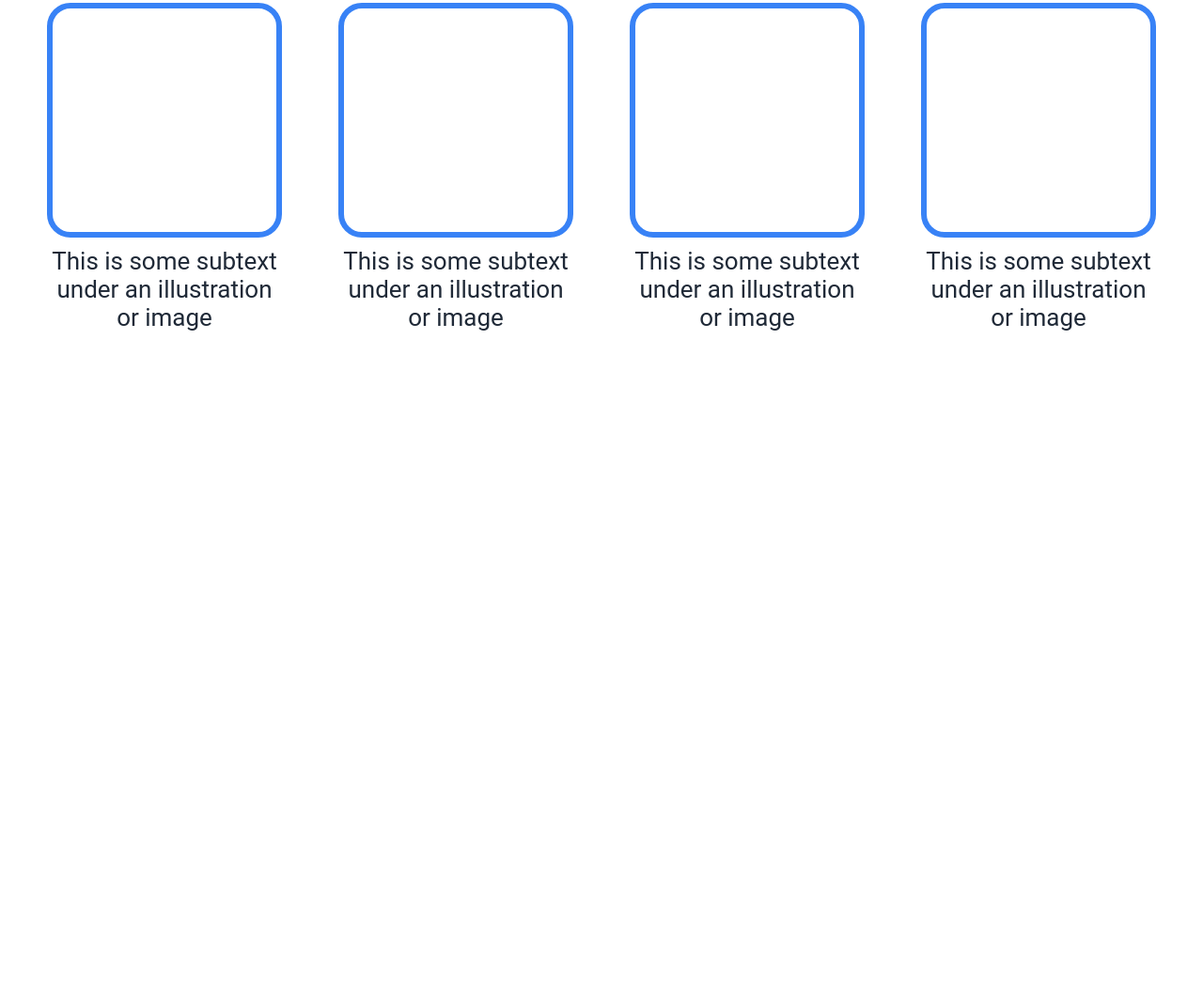
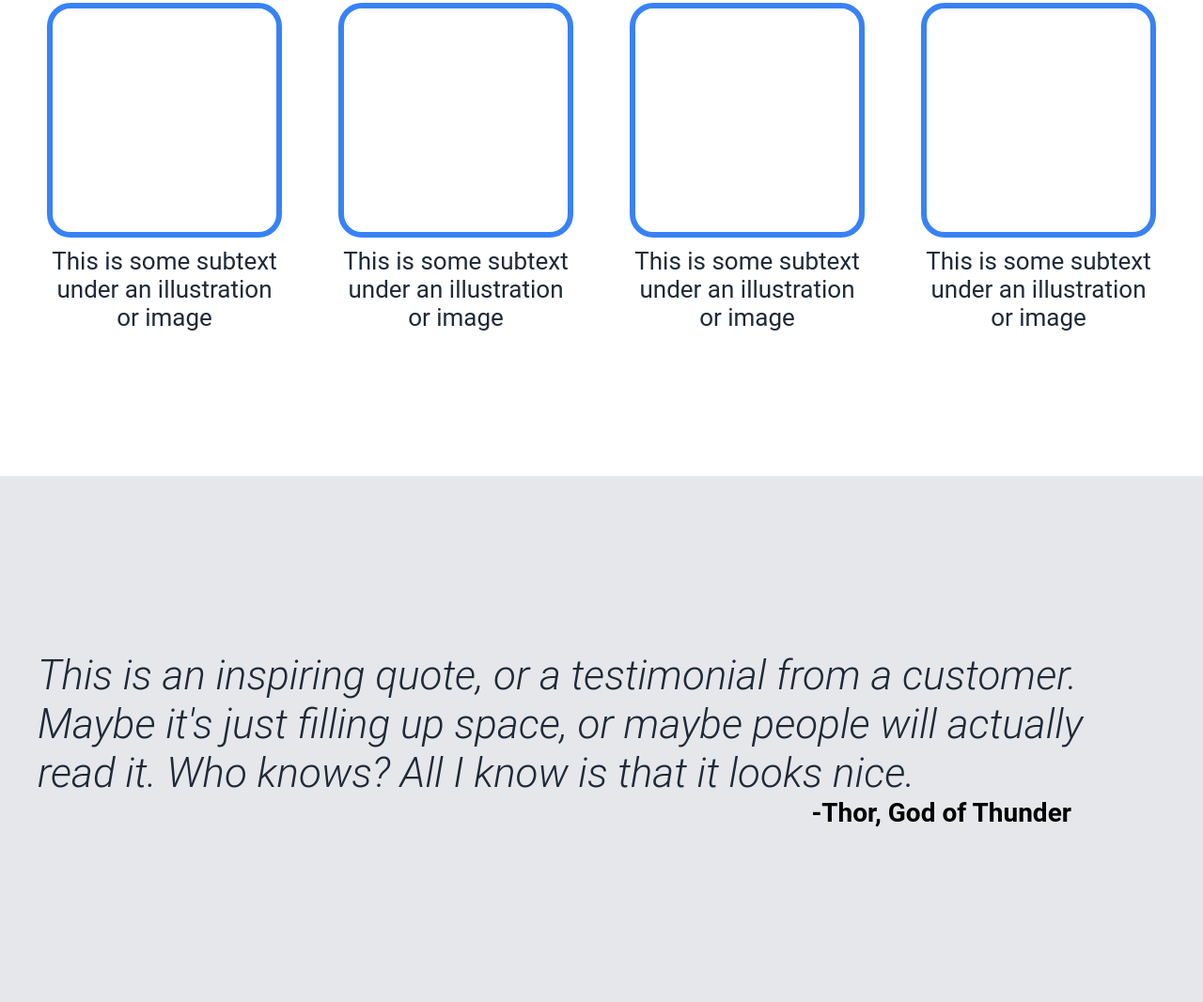
Before and after one commit to pwdcat/landing-page, a plain HTML site: page index.html in a window 1280 px wide. Shown: the part 733-1800 px from the top of the page at 94% size. Before the commit the page ends 1208 px from the top, so only its background shows below. Drawn offline with Linux system fonts and the light colour scheme.

Commit message:
Added quote section to the website Added a new quote section to the website layout. The quote section includes the lack of any inspirational quote. Following through Odin's full design

```diff
--- a/index.html
+++ b/index.html
@@ -56,6 +56,13 @@
             </div>
         </div>
     </div>
+    <!-- Quote -->
+    <div class="quote-section">
+        <div class="dock">
+            <div class="quote">This is an inspiring quote, or a testimonial from a customer. Maybe it's just filling up space, or maybe people will actually read it. Who knows? All I know is that it looks nice.</div>
+            <div class="source">-Thor, God of Thunder</div>
+        </div>
+    </div>
 
 </body>
 </html>
--- a/style.css
+++ b/style.css
@@ -42,6 +42,21 @@
     flex-direction: row;
     justify-content: space-around;
 }
+.quote{
+    font-size: 44px;
+    font-style: italic;
+    font-weight: 300;
+    color:#1F2937;
+}
+.dock{
+    display: flex;
+    align-items: center;
+    justify-content: center;
+    flex-direction: column;
+    height: 70vh;
+    max-width: 1200px;
+    margin: auto;
+}
 .walls{
     display: flex;
     flex-direction: column;
@@ -68,6 +83,13 @@
     font-size: 44px;
     font-weight: 900;
     color: #1F2937;
+}
+.source{
+    font-size: 28px;
+    font-weight: bold;
+    color: black;
+    margin-right: 100px;
+    align-self:flex-end;
 }
 .title{
     font-size: 56px;
@@ -121,3 +143,6 @@
 .hero{
     background-color: #1F2937;
 }
+.quote-section{
+    background-color: #E5E7EB;
+}
```
